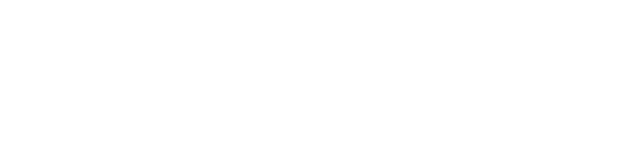
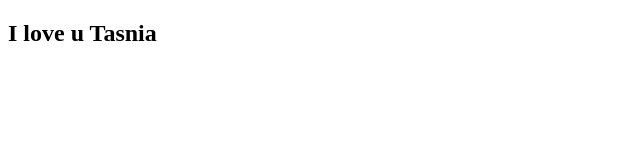
Before and after one commit to tasniatabassumhub/my-first-repo, a plain HTML site: page index.html in a window 1280 px wide. Shown: the whole page, without its empty margins (0-640 px from the left). Drawn offline with Linux system fonts and the light colour scheme.

Commit message:
h2 added

```diff
--- a/index.html
+++ b/index.html
@@ -7,5 +7,6 @@
     <title>my-first-repo</title>
 </head>
 <body>
+    <h2>I love u  Tasnia</h2>
 </body>
 </html>
```
